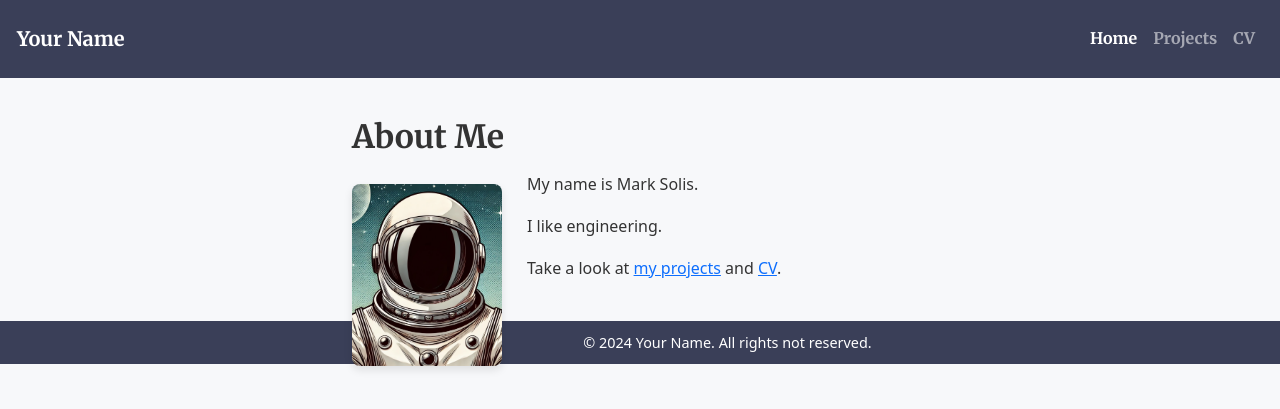
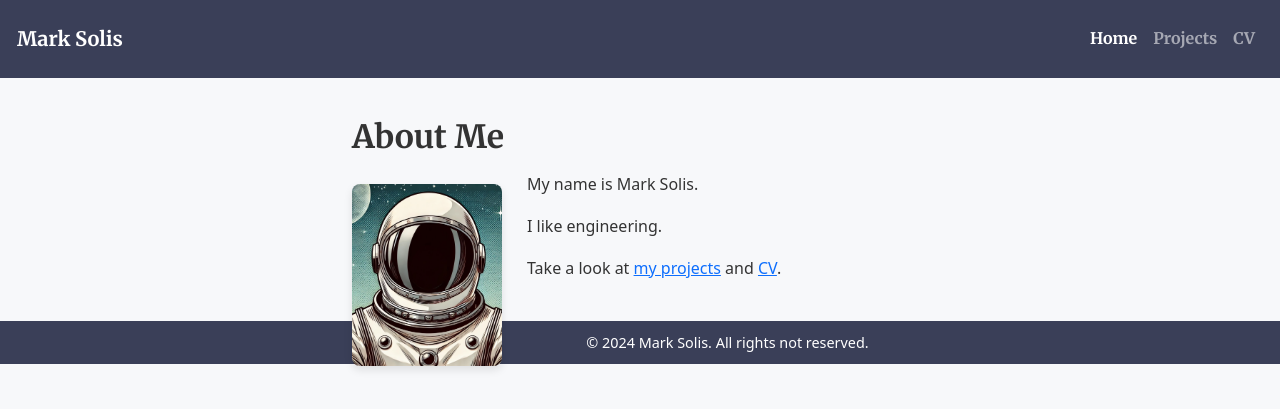
Before and after one commit to msolis424/msolis-website, a Jekyll site: the page built from index.md, in a window 1280 px wide. Shown: the top 409 px of the page. Built offline with Jekyll 4.4.1, drawn with Linux system fonts in a browser that asks for light colours.

Commit message:
name and theme

```diff
--- a/_config.yml
+++ b/_config.yml
@@ -8,15 +8,15 @@
 
 # Site Settings
 locale                   : "en-US"
-title                    : Your Name
+title                    : Mark Solis
 title_separator          : "-"
 subtitle                 : # site tagline that appears below site title in masthead
-name                     : Your Name
-description              : Your Name - Projects and CV
+name                     : Mark Solis
+description              : Mark Solis - Projects and CV
 baseurl                  : "msolis-website" # Set this to your repo name
 
 # Theme and Style
-theme: jekyll-theme-minimal
+theme: jekyll-theme-slate
 color_scheme: light # light/default, dark, or aqua
 
 sass:
```
